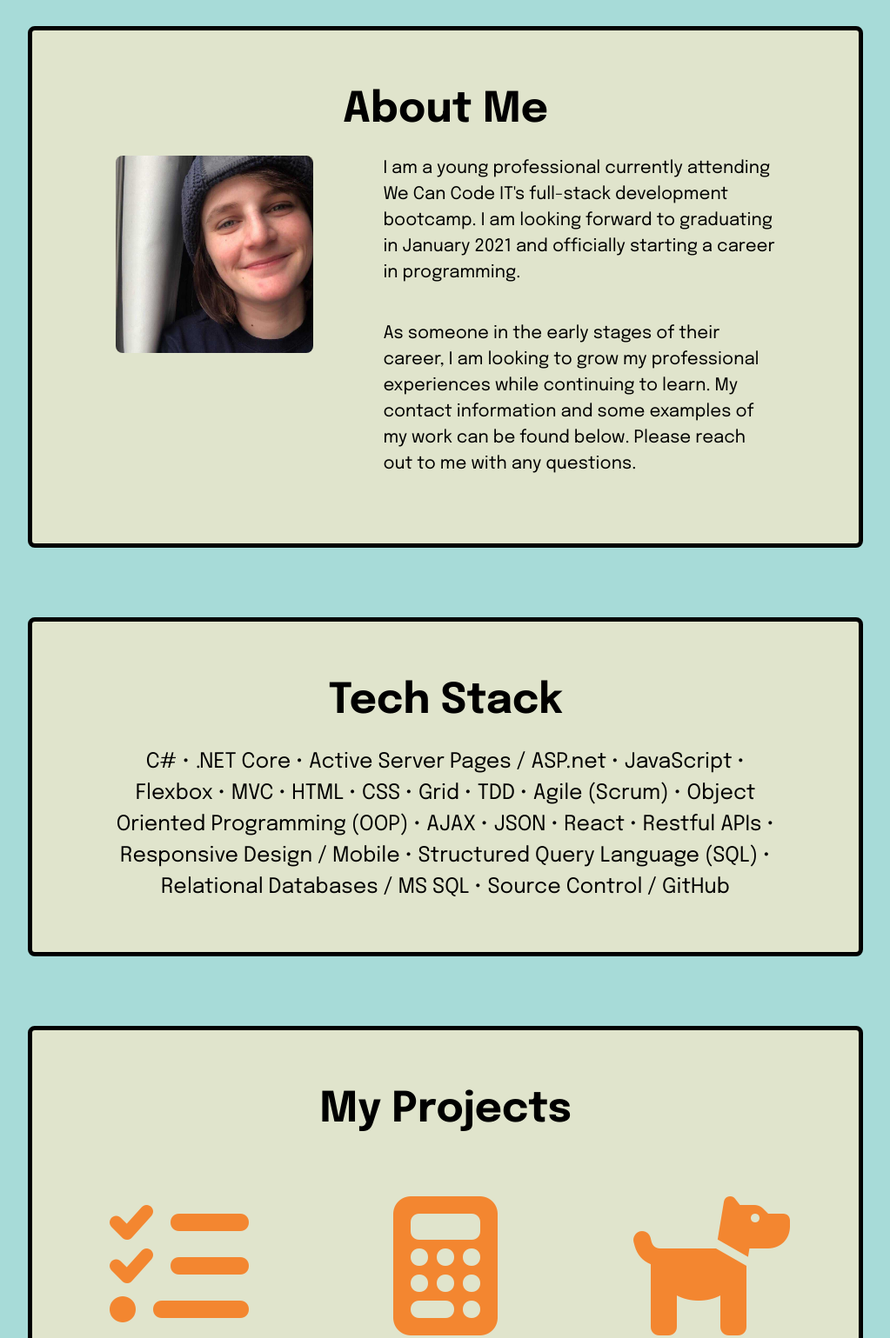
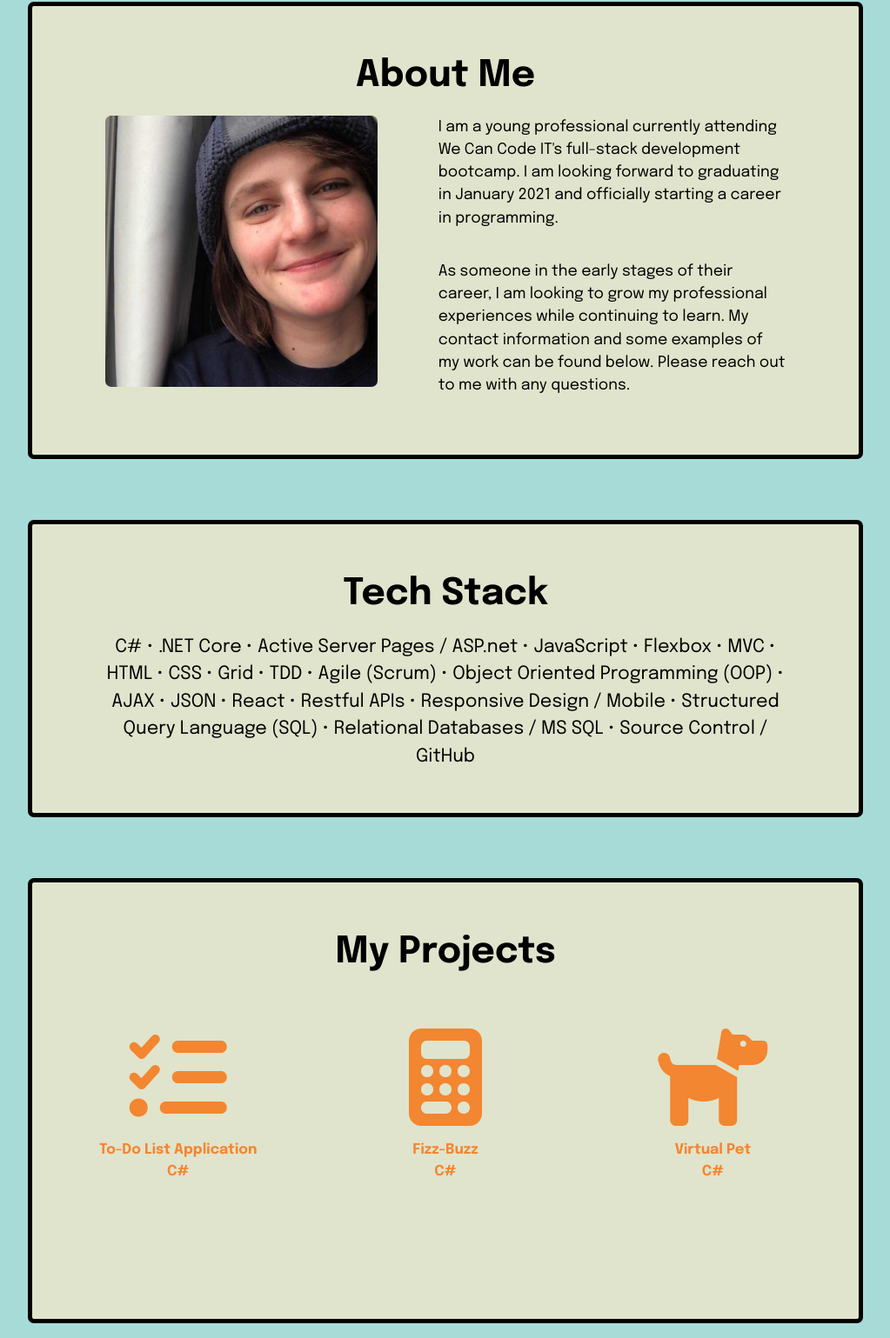
Before and after one commit to mjoyce10/mjoyce10.github.io, a plain HTML site: page index.html in a window 1280 px wide. Shown: the part 198-1737 px from the top of the page at 87% size, without its empty margins (128-1151 px from the left). Drawn offline with Linux system fonts and the light colour scheme.

Commit message:
completed assignment fixed

```diff
--- a/css/style.css
+++ b/css/style.css
@@ -1,6 +1,11 @@
 * {
   box-sizing: border-box;
 }
+
+html {
+  font-size: 14px;
+}
+
 body {
   font-family: "Epilogue", sans-serif;
   margin: 0;
@@ -45,12 +50,8 @@ h2 {
   font-size: 3rem;
 }
 
-h3 {
-  font-size: 1.5rem;
-}
-
 i {
-  font-size: 10rem;
+  font-size: 8rem;
   color: rgb(243, 134, 48);
 }
 
@@ -94,8 +95,8 @@ nav a {
 #selfie {
   border-radius: 0.5rem;
   margin-right: 5rem;
-  width: 30%;
-  height: 30%;
+  width: 40%;
+  height: 40%;
 }
 
 #tech-stack-header {
```
